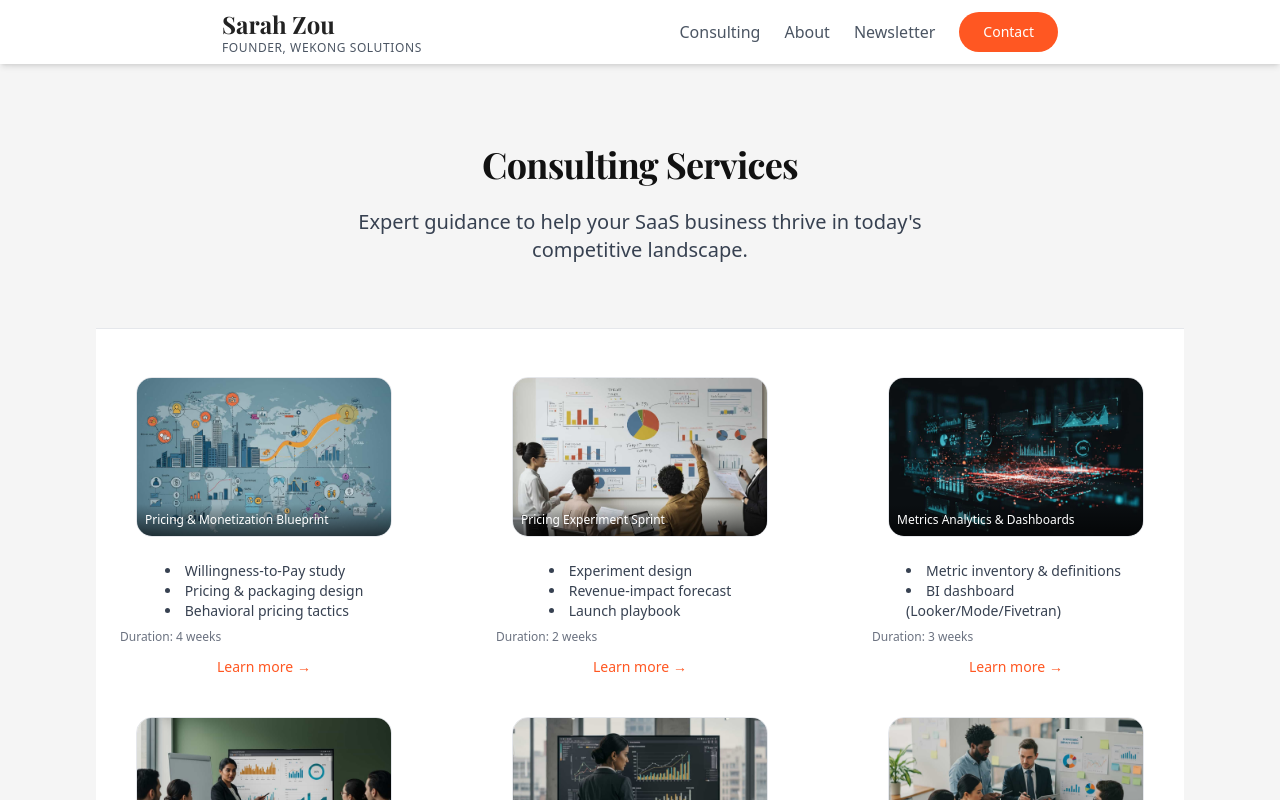
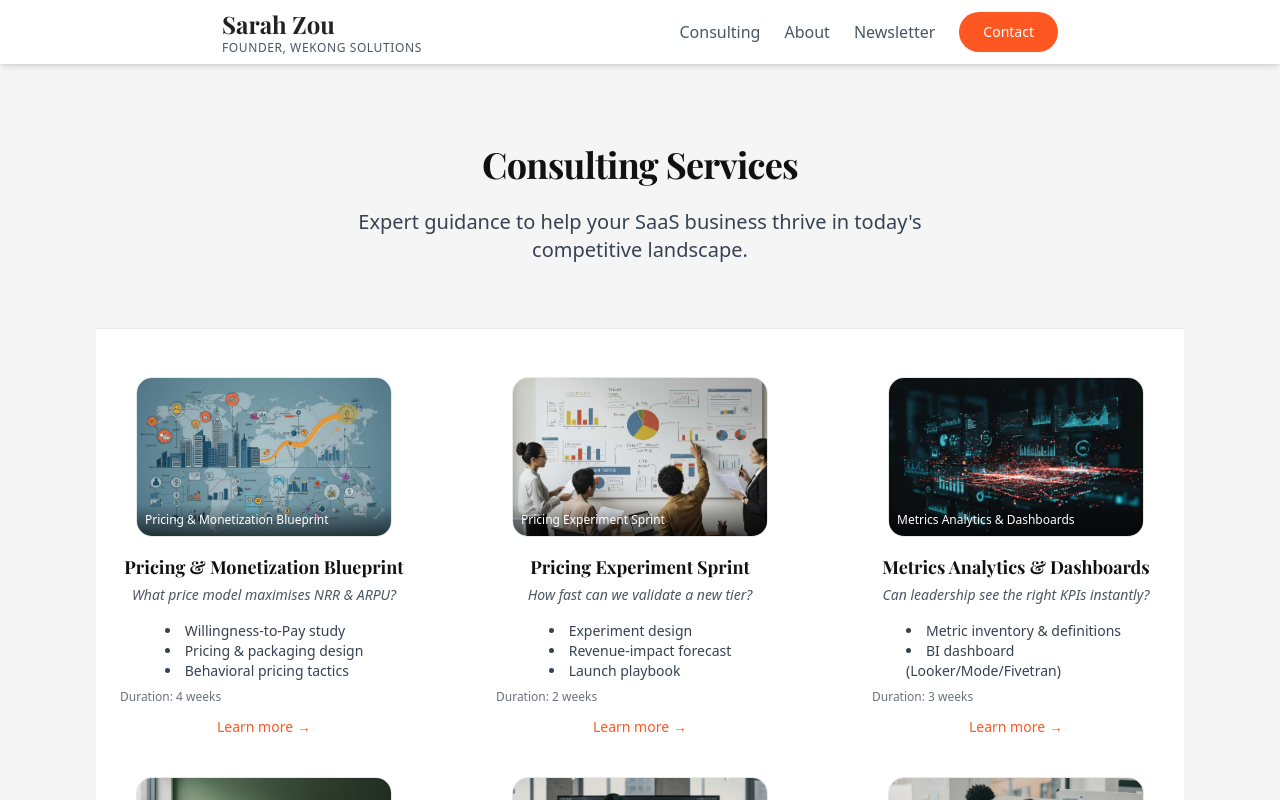
Before and after one commit to Sarah-Zou/economist, a Next.js app: page /consulting in a window 1280 px wide. Shown: the top 800 px of the page. Built offline with nearby package versions, Linux system fonts and the light colour scheme; a web font is replaced by a local one.

Commit message:
Restore service card key questions and correct service title formatting on consulting page

```diff
--- a/app/consulting/page.tsx
+++ b/app/consulting/page.tsx
@@ -120,6 +120,8 @@ export default function Consulting() {
                     {service.title}
                   </div>
                 </div>
+                <div className="font-serif-playfair text-lg font-bold mb-1 text-[#111]">{service.title}</div>
+                <div className="text-sm italic text-gray-600 mb-2">{service.question}</div>
                 <ul className="text-gray-700 mb-2 text-sm list-disc list-inside text-left mx-auto mt-2" style={{maxWidth:'220px'}}>
                   {service.deliverables.map((d, i) => (
                     <li key={i}>{d}</li>
```
